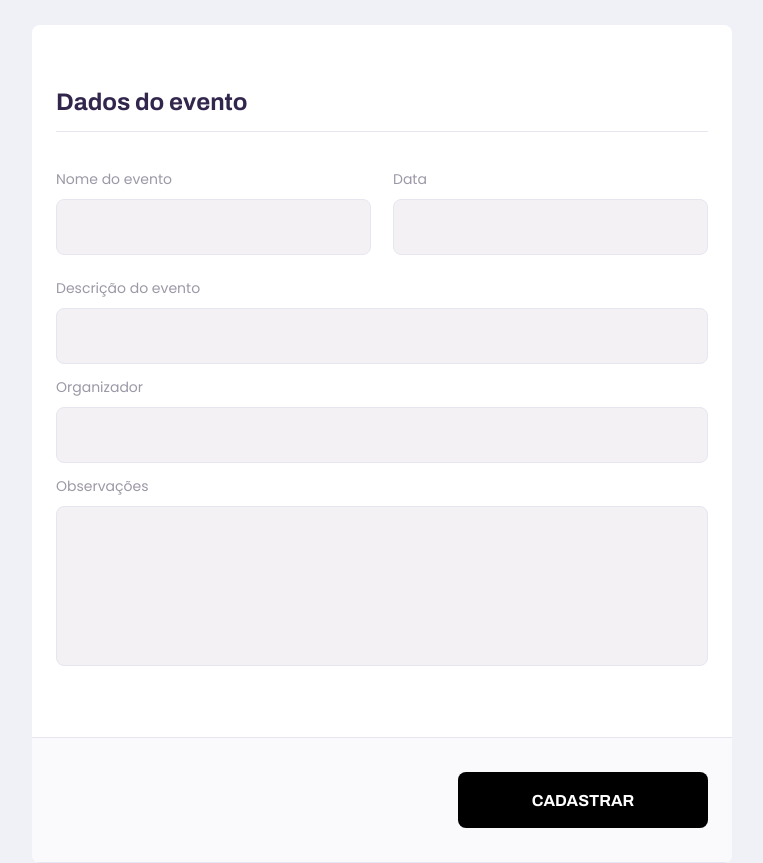
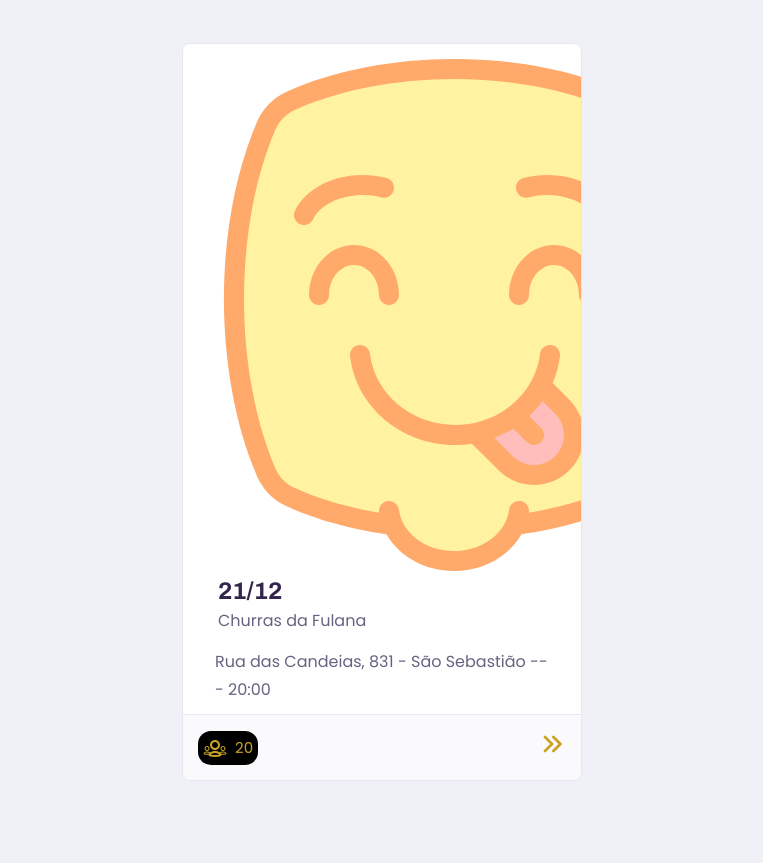
Before and after one commit to josianeReis/churras-trinca, a React (Create React App) app: page /event-register in a window 1280 px wide. Shown: the whole page, without its empty margins (258-1021 px from the left). After the commit the page ends 800 px from the top, so only its background shows below. Built offline with nearby package versions, Linux system fonts and the light colour scheme.

Commit message:
Created event card item

```diff
--- a/src/App.tsx
+++ b/src/App.tsx
@@ -2,7 +2,7 @@ import React from 'react';
 import './assets/styles/global.css';
 import { BrowserRouter } from 'react-router-dom';
 import Routes from './routes';
-import AuthProvider from './contexts/auth';
+// import AuthProvider from './contexts/auth';
 
 function App(): any {
   return (
--- a/src/assets/styles/global.css
+++ b/src/assets/styles/global.css
@@ -3,8 +3,8 @@
   --color-background: #f0f0f7;
   --color-primary-lighter: #eed793;
   --color-primary-light: #f8d56d;
-  --color-primary: #FACE48;
-  --color-primary-dark: #cca226;
+  --color-primary: rgb(250, 206, 72);
+  --color-primary-dark: rgb(204, 162, 38);
   --color-primary-darker: #947a2e;
   --color-secundary: #000;
   --color-secundary-dark: #FACE48;
@@ -12,7 +12,7 @@
   --color-text-in-primary: #d4c2ff;
   --color-text-title: #32264d;
   --color-text-complement: #9c98a6;
-  --color-text-base: #6a6180;
+  --color-text-base: rgb(106, 97, 128);
   --color-line-in-white: #e6e6f0;
   --color-input-background: #F4F1F4;
   --color-button-text: #ffffff;
--- /dev/null
+++ b/src/components/CardItem/CardItem.scss
@@ -0,0 +1,124 @@
+
+.teacher-item {
+  max-width: 40rem;
+  background: var(--color-box-base);
+  border: 1px solid var(--color-line-in-white);
+  border-radius: 0.8rem;
+  margin-top: 2.4rem;
+  overflow: hidden;
+}
+
+.teacher-item article header {
+  padding: 3rem 2rem;
+  display: flex;
+  align-items: center;
+}
+
+.teacher-item article header img {
+  width: 6rem;
+  height: 6rem;
+  border-radius: 50%;
+}
+
+.teacher-item header div {
+  margin-left: 2rem;
+}
+
+.teacher-item header div strong {
+  font: 700 2.4rem Archivo;
+  display: block;
+  color: var(--color-text-title);
+}
+
+.teacher-item header span {
+  font-size: 1.6rem;
+  display: block;
+  margin-top: 0.4rem;
+}
+
+.teacher-item > p {
+  padding: 0 2rem;
+  font-size: 1.6rem;
+  line-height: 2.8rem;
+}
+
+.teacher-item footer {
+  padding: 1rem 1rem;
+  background: var(--color-box-footer);
+  border-top: 1px solid var(--color-line-in-white);
+  margin-top: 1rem;
+  display: flex;
+  align-items: center;
+  justify-content: space-between;
+}
+
+.teacher-item footer .guestList {
+  background-color: black;
+  border-radius: 1.3rem;
+  padding: 0.5rem;
+  align-items: center;
+  display: flex;
+}
+.teacher-item footer .guestList span {
+  color: var(--color-primary-dark);
+  margin-left: 0.8rem;
+  font-size: 1.5rem;
+}
+
+.teacher-item footer p strong {
+  color: var(--color-primary);
+  font-size: 1.6rem;
+  display: block;
+}
+
+.teacher-item footer Link {
+  width: 20rem;
+  height: 5.6rem;
+  background: var(--color-secundary);
+  color: var(--color-button-text);
+  border: 0;
+  border-radius: 0.8rem;
+  cursor: pointer;
+  font: 700 1.4rem Archivo;
+  display: flex;
+  align-items: center;
+  justify-content: space-evenly;
+  transition: 0.2s;
+}
+
+.teacher-item footer button:hover {
+  background: var(--color-secundary-dark);
+}
+
+@media (min-width: 700px) {
+  .teacher-item header,
+  .teacher-item footer {
+    padding: 1.5rem;
+  }
+
+  .teacher-item > p {
+    padding: 0 3.2rem;
+  }
+
+  .teacher-item footer p strong {
+    display: initial;
+    margin-left: 1.6rem;
+  }
+
+  .teacher-item footer button {
+    width: 4.5rem;
+    height: 4.5rem;
+    font-size: 1.2rem;
+    justify-content: center;
+    align-items: center;
+    display: flex;
+    border-radius: 50%;
+    // max-width: 10rem;
+    // display: flex;
+    // justify-content: flex-end;
+  }
+
+  .teacher-item footer button img {
+    margin-right: 1.6rem;
+  }
+}
--- /dev/null
+++ b/src/components/CardItem/index.tsx
@@ -0,0 +1,44 @@
+import React from 'react';
+
+import './CardItem.scss';
+import { TiGroupOutline } from 'react-icons/ti';
+import { HiChevronDoubleRight } from 'react-icons/hi';
+import { Link } from 'react-router-dom';
+import yummy from '../../assets/images/icons/yummy.svg';
+
+import Button from '../Button';
+
+const CardItem: React.FC = () => {
+  return (
+    <article className="teacher-item">
+      <header>
+        <img src={yummy} alt="event owner" />
+        <div>
+          <strong>21/12</strong>
+          <span>Churras da Fulana</span>
+        </div>
+      </header>
+      <p>Rua das Candeias, 831 - São Sebastião --- 20:00</p>
+
+      <footer>
+        <div className="guestList">
+          <TiGroupOutline
+            className="iconGroup"
+            size={24}
+            color="rgba(204, 162, 38)"
+          />
+          <span>20</span>
+        </div>
+        <Link to="/event-details" className="class-edit">
+          <HiChevronDoubleRight
+            className="iconGroup"
+            size={28}
+            color="rgba(204, 162, 38)"
+          />
+        </Link>
+      </footer>
+    </article>
+  );
+};
+
+export default CardItem;
--- a/src/pages/EventRegister/EventRegister.scss
+++ b/src/pages/EventRegister/EventRegister.scss
@@ -28,7 +28,7 @@
 main {
   background: var(--color-box-base);
   width: 100%;
-  max-width: 74rem;
+  max-width: 74rem;  //verificar
   border-radius: 0.8rem;
   margin: 5rem auto 3.2rem;
   padding-top: 6.4rem;
--- a/src/pages/EventRegister/index.tsx
+++ b/src/pages/EventRegister/index.tsx
@@ -1,38 +1,40 @@
 import React from 'react';
-import Button from '../../components/Button';
-import Input from '../../components/Input';
-import Textarea from '../../components/Textarea';
+// import Button from '../../components/Button';
+import CardItem from '../../components/CardItem';
+// import Input from '../../components/Input';
+// import Textarea from '../../components/Textarea';
 
 import './EventRegister.scss';
 
 const EventRegister: React.FC = () => {
-  return (
-    <div id="page-event-register" className="container">
-      <main>
-        <form>
-          <fieldset>
-            <legend>Dados do evento</legend>
-            <div id="event-info-container">
-              <div className="personalInfoContainer">
-                <Input label="Nome do evento" name="name" />
-                <Input label="Data" id="surname-info" name="surname" />
-              </div>
-              <Input label="Descrição do evento" name="description" />
-              <Input label="Organizador" name="organizer" />
-              <Textarea label="Observações" name="comments" />
-            </div>
-          </fieldset>
-          <footer>
-            <div className="buttonContainer">
-              <Button type="submit" name="submit" classname="submitButton">
-                CADASTRAR
-              </Button>
-            </div>
-          </footer>
-        </form>
-      </main>
-    </div>
-  );
+  // return (
+  //   <div id="page-event-register" className="container">
+  //     <main>
+  //       <form>
+  //         <fieldset>
+  //           <legend>Dados do evento</legend>
+  //           <div id="event-info-container">
+  //             <div className="personalInfoContainer">
+  //               <Input label="Nome do evento" name="name" />
+  //               <Input label="Data" id="surname-info" name="surname" />
+  //             </div>
+  //             <Input label="Descrição do evento" name="description" />
+  //             <Input label="Organizador" name="organizer" />
+  //             <Textarea label="Observações" name="comments" />
+  //           </div>
+  //         </fieldset>
+  //         <footer>
+  //           <div className="buttonContainer">
+  //             <Button type="submit" name="submit" classname="submitButton">
+  //               CADASTRAR
+  //             </Button>
+  //           </div>
+  //         </footer>
+  //       </form>
+  //     </main>
+  //   </div>
+  // );
+  return <CardItem />;
 };
 
 export default EventRegister;
--- a/src/routes/index.tsx
+++ b/src/routes/index.tsx
@@ -1,7 +1,7 @@
-import React, { useContext } from 'react';
+import React from 'react';
 import AppRoutes from './app.routes';
-import AuthRoutes from './auth.routes';
-import { AuthContext } from '../contexts/auth';
+// import AuthRoutes from './auth.routes';
+// import { AuthContext } from '../contexts/auth';
 
 const Routes = (): any => {
   return <AppRoutes />;
```
Also changed, not shown: src/components/SideBarLeft/index.tsx (added, +9 -0 lines), src/assets/images/icons/user-group.svg (added), src/assets/images/icons/yummy.svg (renamed from src/assets/images/yummy.svg), src/components/SideBarLeft/SideBarLeft.scss (added).
